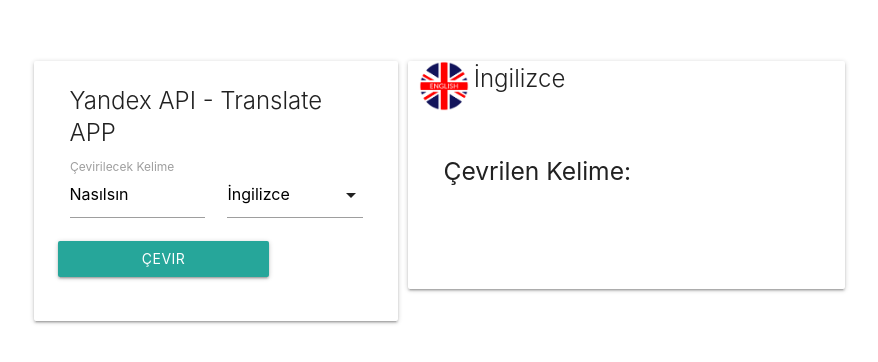
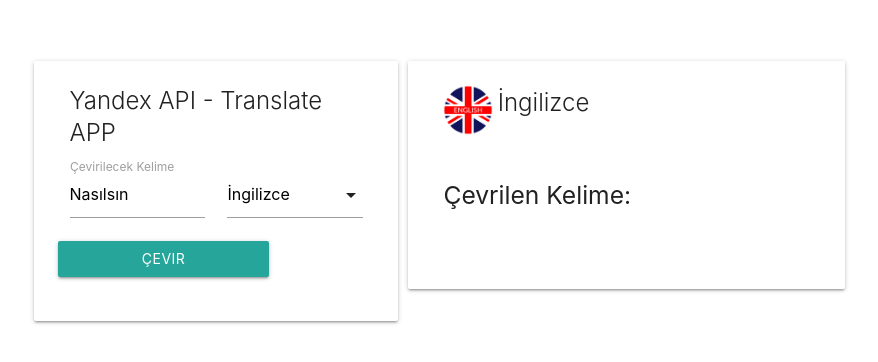
Before and after one commit to r-firdovsi/Yandex-Translate-API, a plain HTML site: page index.html in a window 1280 px wide. Shown: the part 126-488 px from the top of the page, without its empty margins (169-1047 px from the left). Drawn offline with nearby package versions, Linux system fonts and the light colour scheme.

Commit message:
Update index.html

```diff
--- a/index.html
+++ b/index.html
@@ -42,7 +42,7 @@
                             </div>
                         </div>
                         <div style="margin-left:10px; height: 228px;" class="card col s6">
-                            <div class="card-header">
+                            <div class="card-header" style="padding-top:24px; padding-left: 24px;">
                               <img src="assets/images/en.png" id = "outputImage" height="50px" width="50px" >
                               <span style="vertical-align: top;" class="card-title" id = "outputLanguage">İngilizce</span>
 
```
